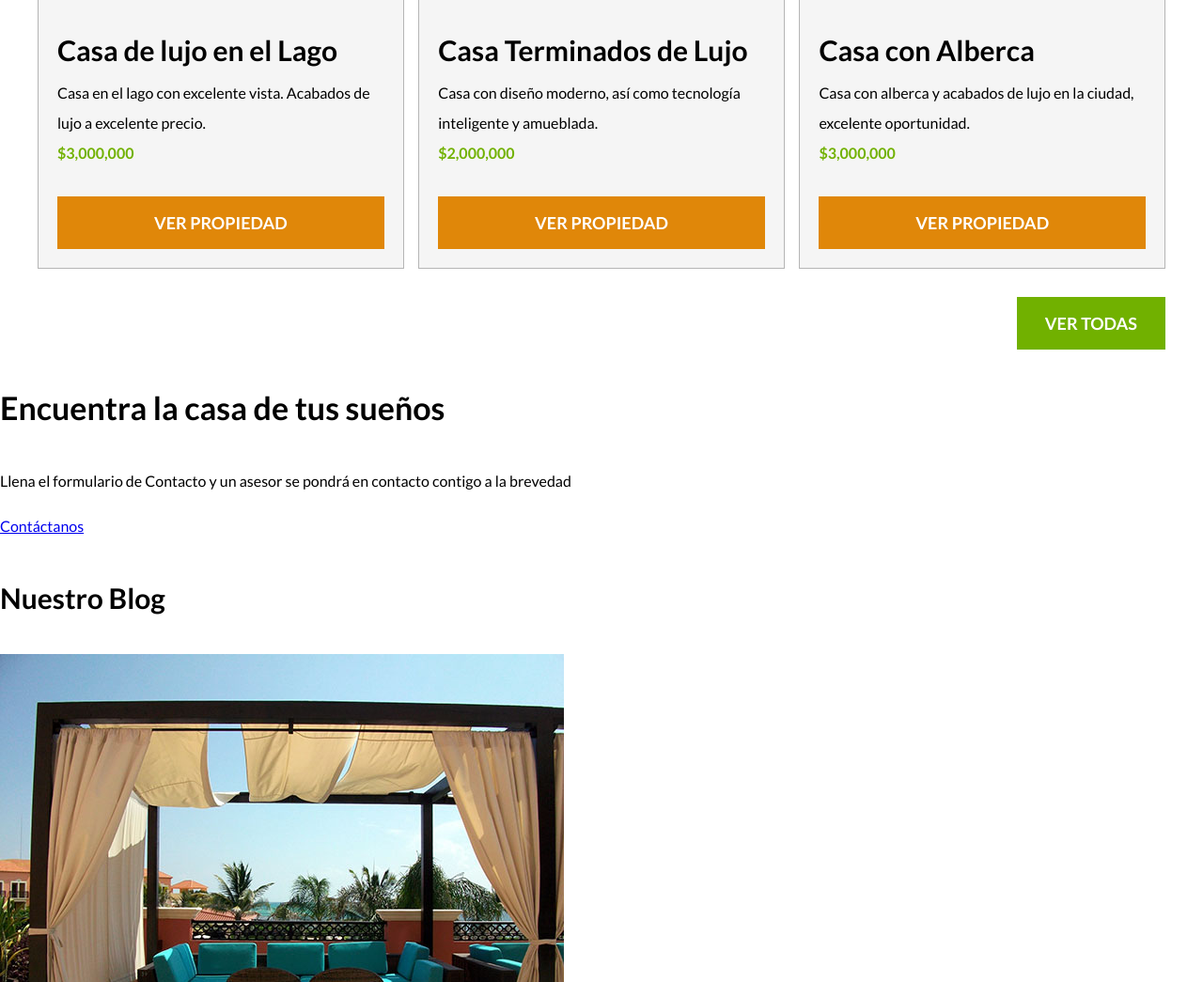
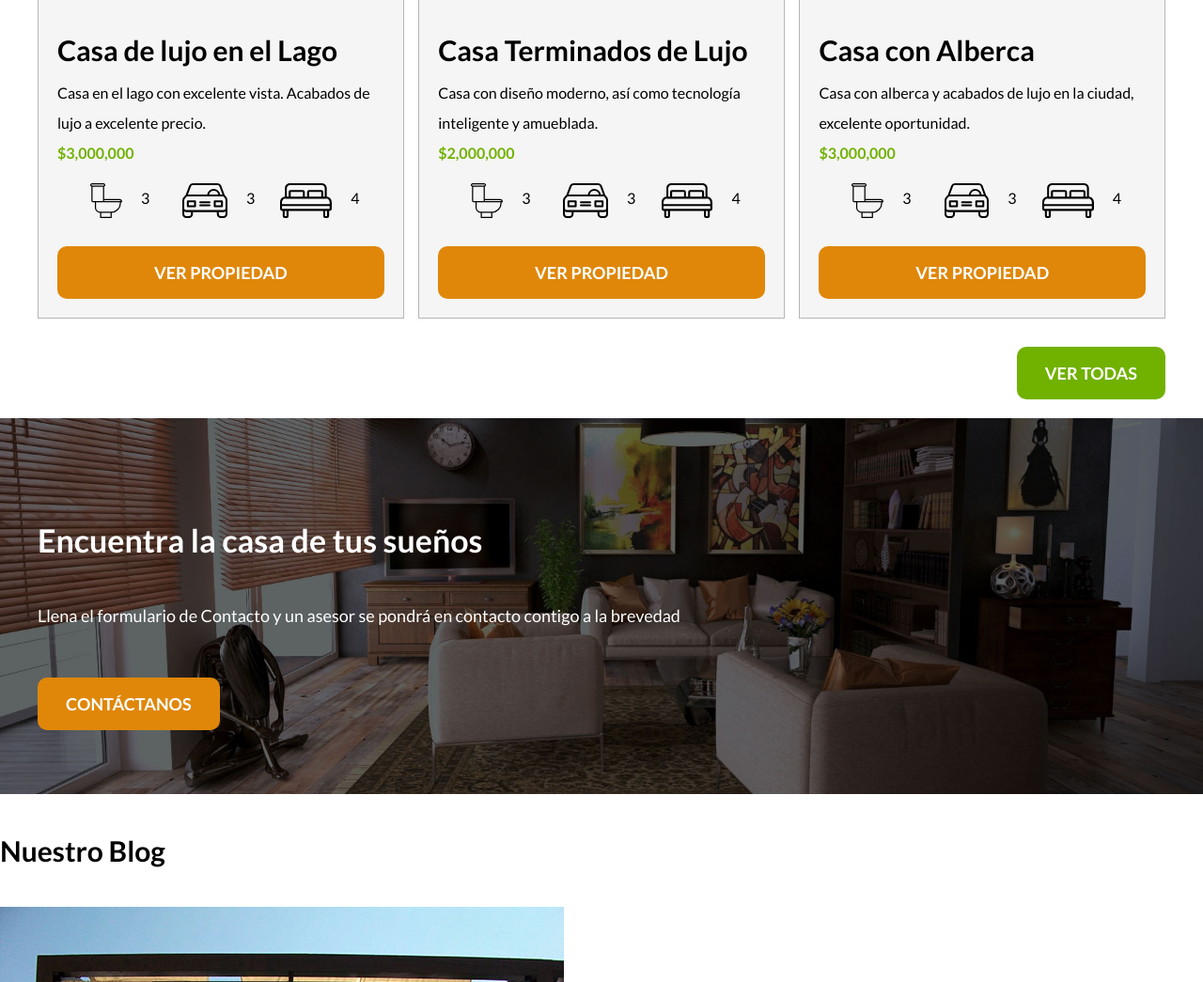
Before and after one commit to nicoarato/BienesRaices, a plain HTML site: page index.html in a window 1280 px wide. Shown: the part 1747-2792 px from the top of the page at 94% size. Drawn offline with Linux system fonts and the light colour scheme.

Commit message:
Contactanos y botones
Terminada la sección contactanos.
Se agregó transición a .boton.

```diff
--- a/css/styles.css
+++ b/css/styles.css
@@ -75,7 +75,13 @@ img {
     margin-top: 3rem;
     display: inline-block;
     text-align: center;
+    border-radius: 1rem;
+    transition: all .3s ease-in-out;
+}
 
+.boton:hover {
+    cursor: pointer;
+    transform: scale(1.03);
 }
 
 .boton-amarillo {
@@ -180,7 +186,44 @@ img {
     font-weight: 700;
 }
 
+.iconos-caracteristicas {
+    list-style: none;
+    padding: 0;
+    display: flex;
+    justify-content: space-evenly;
+}
+
+.iconos-caracteristicas li {
+   /* flex: 1;*/
+    display: flex;
+
+}
+
+.iconos-caracteristicas li img {
+    margin-right: 2rem;
+}
 .ver-todas {
     display: flex;
     justify-content: flex-end;
 }
+
+/*Contacto home*/
+
+.imagen-contacto {
+    background-image: url(../img/encuentra.jpg);
+    background-position: center center;
+    background-size: cover;
+    height: 40rem;
+    display: flex;
+    align-items: center;
+
+}
+
+.contenido-contacto {
+    flex: 1; /*factor de crecicimento*/
+    color: #FFFFFF;
+}
+
+.contenido-contacto p {
+    font-size: 1.8rem;
+}
--- a/index.html
+++ b/index.html
@@ -62,6 +62,22 @@
                     <h3>Casa de lujo en el Lago</h3>
                     <p>Casa en el lago con excelente vista. Acabados de lujo a excelente precio.</p>
                     <p class="precio">$3,000,000</p>
+                    <ul class="iconos-caracteristicas">
+                        <li>
+                            <img src="img/icono_wc.svg" alt="icono wc">
+                            <p>3</p>
+                        </li>
+                        <li>
+                            <img src="img/icono_estacionamiento.svg" alt="icono estacionamiento">
+                            <p>3</p>
+                        </li>
+                        <li>
+                            <img src="img/icono_dormitorio.svg" alt="icono dormitorio">
+                            <p>4</p>
+                        </li>
+                    </ul>
+
+
                     <a href="#" class="boton boton-amarillo d-block">Ver Propiedad</a>
                 </div>
             </div><!--anuncio-->
@@ -71,6 +87,20 @@
                     <h3>Casa Terminados de Lujo</h3>
                     <p>Casa con diseño moderno, así como tecnología inteligente y amueblada.</p>
                     <p class="precio">$2,000,000</p>
+                    <ul class="iconos-caracteristicas">
+                        <li>
+                            <img src="img/icono_wc.svg" alt="icono wc">
+                            <p>3</p>
+                        </li>
+                        <li>
+                            <img src="img/icono_estacionamiento.svg" alt="icono estacionamiento">
+                            <p>3</p>
+                        </li>
+                        <li>
+                            <img src="img/icono_dormitorio.svg" alt="icono dormitorio">
+                            <p>4</p>
+                        </li>
+                    </ul>
                     <a href="#" class="boton boton-amarillo d-block">Ver Propiedad</a>
                 </div>
             </div><!--anuncio-->
@@ -81,6 +111,20 @@
                     <h3>Casa con Alberca</h3>
                     <p>Casa con alberca y acabados de lujo en la ciudad, excelente oportunidad.</p>
                     <p class="precio">$3,000,000</p>
+                    <ul class="iconos-caracteristicas">
+                            <li>
+                                <img src="img/icono_wc.svg" alt="icono wc">
+                                <p>3</p>
+                            </li>
+                            <li>
+                                <img src="img/icono_estacionamiento.svg" alt="icono estacionamiento">
+                                <p>3</p>
+                            </li>
+                            <li>
+                                <img src="img/icono_dormitorio.svg" alt="icono dormitorio">
+                                <p>4</p>
+                            </li>
+                        </ul>
                     <a href="#" class="boton boton-amarillo d-block">Ver Propiedad</a>
                 </div>
             </div><!--anuncio-->
@@ -91,10 +135,12 @@
         </div>
     </main>
 
-    <section>
-        <h2>Encuentra la casa de tus sueños</h2>
-        <p>Llena el formulario de Contacto y un asesor se pondrá en contacto contigo a la brevedad</p>
-        <a href="contacto.html">Contáctanos</a>
+    <section class="imagen-contacto">
+        <div class="contenedor contenido-contacto">
+            <h2>Encuentra la casa de tus sueños</h2>
+            <p>Llena el formulario de Contacto y un asesor se pondrá en contacto contigo a la brevedad</p>
+            <a href="contacto.html" class="boton boton-amarillo">Contáctanos</a>
+        </div>
     </section>
 
     <section>
```
